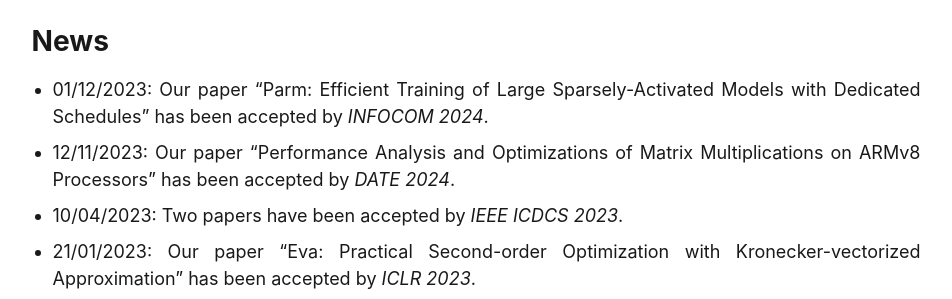
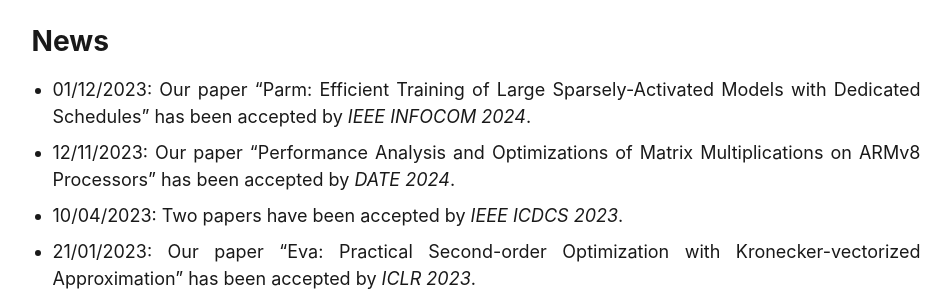
Before and after one commit to shaohuais/shaohuais.github.io, a Jekyll site: the page built from about.md, in a window 1280 px wide and 900 px high, scrolled down 436 px. Shown: the part 154-453 px from the top of the window, without its empty margins (164-1116 px from the left). Built offline with Jekyll 4.4.1, drawn with Linux system fonts in a browser that asks for light colours.

```diff
--- a/about.md
+++ b/about.md
@@ -15,7 +15,7 @@ I am currently a Professor at School of Computer Science and Technology, [Harbin
 
 News
 ======
-- 01/12/2023: Our paper "Parm: Efficient Training of Large Sparsely-Activated Models with Dedicated Schedules" has been accepted by *INFOCOM 2024*.
+- 01/12/2023: Our paper "Parm: Efficient Training of Large Sparsely-Activated Models with Dedicated Schedules" has been accepted by *IEEE INFOCOM 2024*.
 - 12/11/2023: Our paper "Performance Analysis and Optimizations of Matrix Multiplications on ARMv8 Processors" has been accepted by *DATE 2024*.
 - 10/04/2023: Two papers have been accepted by *IEEE ICDCS 2023*.
 - 21/01/2023: Our paper "Eva: Practical Second-order Optimization with Kronecker-vectorized Approximation" has been accepted by *ICLR 2023*.
```
Also changed, not shown: _pages/about.md (+1 -1 lines).
